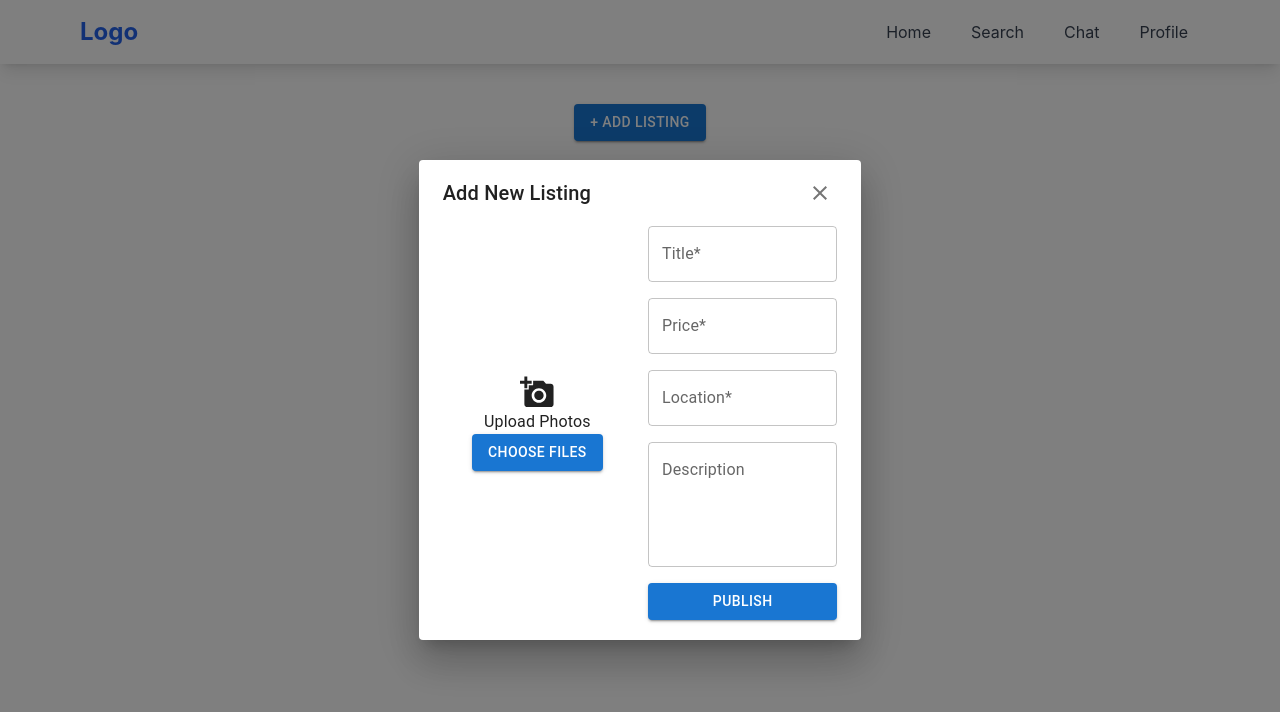
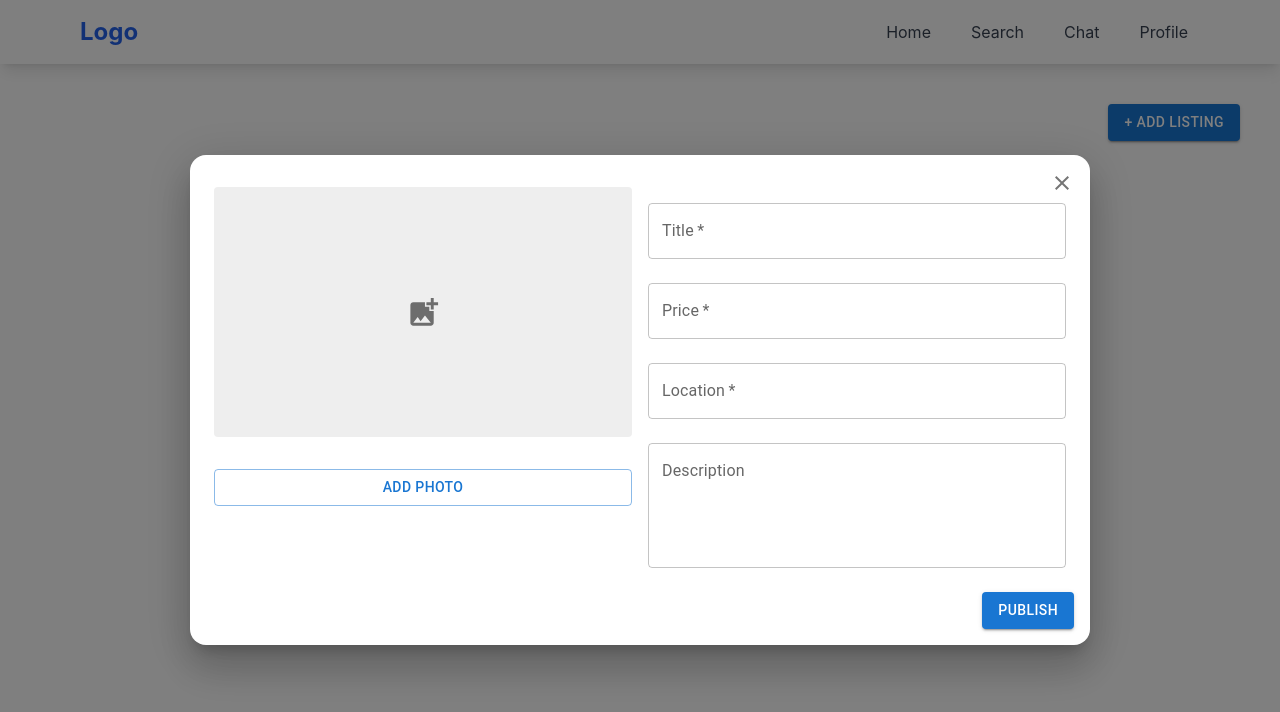
Before and after one commit to UofT-ECE444-Fall2024/UofT-Marketplace, a React (Create React App) app in the folder frontend/: page /home in a window 1280 px wide. Both pictures are taken after a click on the button "+ ADD LISTING". Shown: the top 712 px of the page. Built offline with nearby package versions, Linux system fonts and the light colour scheme; a web font is replaced by a local one.

Commit message:
Added unit test for popup, updated add listings popup functionality. Cleaned up code.

```diff
--- a/frontend/package.json
+++ b/frontend/package.json
@@ -8,8 +8,6 @@
     "@fontsource/roboto": "^5.1.0",
     "@mui/icons-material": "^6.1.6",
     "@mui/material": "^6.1.5",
-    "@testing-library/jest-dom": "^5.17.0",
-    "@testing-library/react": "^13.4.0",
     "@testing-library/user-event": "^13.5.0",
     "react": "^18.3.1",
     "react-dom": "^18.3.1",
@@ -42,5 +40,9 @@
       "last 1 firefox version",
       "last 1 safari version"
     ]
+  },
+  "devDependencies": {
+    "@testing-library/jest-dom": "^6.6.3",
+    "@testing-library/react": "^16.0.1"
   }
 }
--- a/frontend/src/components/AddListingPopup.jsx
+++ b/frontend/src/components/AddListingPopup.jsx
@@ -1,134 +1,252 @@
 import React, { useState } from 'react';
-import {
-  Dialog,
-  DialogContent,
-  DialogTitle,
-  TextField,
-  Button,
-  Box,
-  Typography,
-  IconButton
-} from '@mui/material';
-import Carousel from 'react-material-ui-carousel';
-import AddAPhotoIcon from '@mui/icons-material/AddAPhoto';
+import { Dialog, DialogContent, DialogActions, TextField, Button, IconButton, Box, Grid, Typography, CircularProgress } from '@mui/material';
+import ArrowBackIosIcon from '@mui/icons-material/ArrowBackIos';
+import ArrowForwardIosIcon from '@mui/icons-material/ArrowForwardIos';
+import AddPhotoAlternateIcon from '@mui/icons-material/AddPhotoAlternate';
 import DeleteIcon from '@mui/icons-material/Delete';
 import CloseIcon from '@mui/icons-material/Close';
 
+
 function AddListingPopup({ open, onClose, onPublish }) {
+  // State variables to manage form and image data
+  const [images, setImages] = useState([]);
+  const [currentImageIndex, setCurrentImageIndex] = useState(0);
   const [title, setTitle] = useState('');
   const [price, setPrice] = useState('');
   const [location, setLocation] = useState('');
   const [description, setDescription] = useState('');
-  const [photos, setPhotos] = useState([]);
+  const [loading, setLoading] = useState(false);
+  const [imageError, setImageError] = useState('');
+  const [publishError, setPublishError] = useState('');
 
-  const handlePhotoUpload = (e) => {
+  // Handle adding new images from file input
+  const handleAddImage = (e) => {
     const files = Array.from(e.target.files);
-    const newPhotos = files.map((file) => URL.createObjectURL(file));
-    setPhotos((prevPhotos) => [...prevPhotos, ...newPhotos]);
+    const validImages = files.filter(file => file.type.startsWith('image/'));
+
+    if (validImages.length + images.length > 5) {
+      setImageError('You can only upload up to 5 images.');
+      return;
+    }
+
+    const newImages = validImages.map(file => URL.createObjectURL(file));
+    setImages(prevImages => [...prevImages, ...newImages]);
+    setCurrentImageIndex(Math.min(currentImageIndex, images.length));
+    setImageError('');
   };
 
-  const handleDeletePhoto = (index) => {
-    setPhotos((prevPhotos) => prevPhotos.filter((_, i) => i !== index));
+  // Handle deleting the currently displayed image
+  const handleDeleteImage = () => {
+    const newImages = images.filter((_, index) => index !== currentImageIndex);
+    setImages(newImages);
+    setCurrentImageIndex(Math.max(0, currentImageIndex - 1));
   };
 
-  const handlePublish = () => {
-    const newListing = {
-      image: photos[0] || '/placeholder_img.jpg',
-      title,
-      location,
-      price: `$${price}`,
+  // Navigate to the previous image in the carousel
+  const handlePreviousImage = () => {
+    setCurrentImageIndex((prevIndex) => (prevIndex - 1 + images.length) % images.length);
   };
 
-    onPublish(newListing);
-    // Reset form
+  // Navigate to the next image in the carousel
+  const handleNextImage = () => {
+    setCurrentImageIndex((prevIndex) => (prevIndex + 1) % images.length);
+  };
+
+  // Handle the publishing of the listing
+  const handlePublish = () => {
+    setPublishError('');
+    // Validate required fields
+    if (!title || !price || !location || images.length === 0) {
+      setPublishError('Please fill in all required fields and add at least one image.');
+      return;
+    }
+
+    // Start loading state
+    setLoading(true);
+    onPublish({
+      image: images[0],
+      title,
+      price: '$' + price,
+      location,
+      description,
+    });
+
+    // Reset the form after publishing
+    setTimeout(() => {
+      setImages([]);
+      setCurrentImageIndex(0);
       setTitle('');
       setPrice('');
       setLocation('');
       setDescription('');
-    setPhotos([]);
+      setLoading(false);
+      onClose();
+    }, 1000); // Optional delay for better UX
   };
 
   return (
-    <Dialog open={open} onClose={onClose} maxWidth="md">
-      <DialogTitle sx={{ display: 'flex', justifyContent: 'space-between', alignItems: 'center' }}>
-        Add New Listing
-        <IconButton onClick={onClose} size="small">
+    <Dialog
+      open={open}
+      onClose={onClose}
+      maxWidth="md"
+      fullWidth
+      PaperProps={{
+        sx: {
+          borderRadius: '16px',
+        },
+      }}
+    >
+      <IconButton
+        onClick={onClose}
+        style={{ position: 'absolute', right: 8, top: 8 }}
+        aria-label="Close"
+      >
         <CloseIcon />
       </IconButton>
-      </DialogTitle>
-      <DialogContent sx={{ display: 'flex', gap: 2 }}>
-        {/* Photo Carousel */}
-        <Box sx={{ flex: 1, display: 'flex', alignItems: 'center', justifyContent: 'center', flexDirection: 'column' }}>
-          {photos.length > 0 ? (
-            <Carousel navButtonsAlwaysVisible indicators={true} sx={{ width: 300, height: 300 }}>
-              {photos.map((photo, index) => (
-                <Box key={index} sx={{ position: 'relative', display: 'flex', justifyContent: 'center' }}>
+      <DialogContent
+        sx={{
+          display: 'flex',
+          flexDirection: 'column',
+          justifyContent: 'center',
+          alignItems: 'center',
+          paddingTop: 4,
+          paddingBottom: 2,
+          minHeight: '400px',
+        }}
+      >
+        <Grid container spacing={2} justifyContent="center">
+          {/* Carousel Section */}
+          <Grid item xs={12} sm={6}>
             <Box
-                    component="img"
-                    src={photo}
-                    alt={`photo-${index}`}
-                    sx={{ width: '100%', height: '100%', objectFit: 'contain' }}
+              position="relative"
+              width="100%"
+              height={250}
+              bgcolor="grey.200"
+              display="flex"
+              justifyContent="center"
+              alignItems="center"
+              borderRadius={1}
+              sx={{ marginBottom: 2 }}
+            >
+              {images.length > 0 ? (
+                <img
+                  src={images[currentImageIndex]}
+                  alt="Listing"
+                  style={{ width: '100%', height: '100%', objectFit: 'cover', borderRadius: 8 }}
                 />
+              ) : (
+                <AddPhotoAlternateIcon fontSize="large" color="action" /> // Placeholder icon
+              )}
+              {/* Navigation buttons for carousel */}
+              {images.length > 1 && (
+                <>
                   <IconButton
-                    sx={{ position: 'absolute', top: 8, right: 8, color: 'white', backgroundColor: 'rgba(0,0,0,0.5)' }}
-                    onClick={() => handleDeletePhoto(index)}
+                    onClick={handlePreviousImage}
+                    style={{ position: 'absolute', left: 8, top: '50%' }}
+                  >
+                    <ArrowBackIosIcon />
+                  </IconButton>
+                  <IconButton
+                    onClick={handleNextImage}
+                    style={{ position: 'absolute', right: 8, top: '50%' }}
+                  >
+                    <ArrowForwardIosIcon />
+                  </IconButton>
+                </>
+              )}
+              {images.length > 0 && (
+                <IconButton
+                  onClick={handleDeleteImage}
+                  style={{ position: 'absolute', top: 8, right: 8 }}
                 >
                   <DeleteIcon />
                 </IconButton>
-                </Box>
-              ))}
-            </Carousel>
-          ) : (
-            <Box sx={{ display: 'flex', flexDirection: 'column', alignItems: 'center' }}>
-              <AddAPhotoIcon fontSize="large" />
-              <Typography>Upload Photos</Typography>
-              <Button variant="contained" component="label">
-                Choose Files
-                <input type="file" multiple hidden onChange={handlePhotoUpload} />
-              </Button>
-            </Box>
               )}
             </Box>
 
-        {/* Listing Form */}
-        <Box sx={{ flex: 1, display: 'flex', flexDirection: 'column', gap: 2 }}>
+            {/* Image indicators */}
+            <Box display="flex" justifyContent="center" mt={1}>
+              {images.map((_, index) => (
+                <Box
+                  key={index}
+                  width={8}
+                  height={8}
+                  bgcolor={index === currentImageIndex ? 'primary.main' : 'grey.400'}
+                  borderRadius="50%"
+                  mx={0.5}
+                />
+              ))}
+            </Box>
+
+            {/* Button to add more photos */}
+            <Button
+              variant="outlined"
+              component="label"
+              fullWidth
+              sx={{ mt: 2 }}
+              disabled={images.length >= 5}
+            >
+              Add Photo
+              <input type="file" hidden multiple onChange={handleAddImage} />
+            </Button>
+
+            {imageError && (
+              <Typography color="error" variant="body2" sx={{ mt: 1 }}>
+                {imageError}
+              </Typography>
+            )}
+          </Grid>
+
+          {/* Form Section */}
+          <Grid item xs={12} sm={6}>
             <TextField
-            label="Title*"
-            variant="outlined"
+              label="Title"
+              required
+              fullWidth
+              margin="normal"
               value={title}
               onChange={(e) => setTitle(e.target.value)}
-            fullWidth
             />
             <TextField
-            label="Price*"
-            variant="outlined"
+              label="Price"
+              required
+              fullWidth
+              margin="normal"
               type="number"
               value={price}
               onChange={(e) => setPrice(e.target.value)}
-            fullWidth
-            inputProps={{ min: "0", step: "0.01" }}
             />
             <TextField
-            label="Location*"
-            variant="outlined"
+              label="Location"
+              required
+              fullWidth
+              margin="normal"
               value={location}
               onChange={(e) => setLocation(e.target.value)}
-            fullWidth
             />
             <TextField
               label="Description"
-            variant="outlined"
               multiline
               rows={4}
+              fullWidth
+              margin="normal"
               value={description}
               onChange={(e) => setDescription(e.target.value)}
-            fullWidth
             />
-          <Button variant="contained" color="primary" onClick={handlePublish}>
-            Publish
+
+            {publishError && (
+              <Typography color="error" variant="body2" sx={{ mt: 1 }}>
+                {publishError}
+              </Typography>
+            )}
+          </Grid>
+        </Grid>
+      </DialogContent>
+      <DialogActions sx={{ padding: '0 16px 16px 16px' }}>
+        <Button onClick={handlePublish} variant="contained" color="primary" disabled={loading}>
+          {loading ? <CircularProgress size={24} /> : 'Publish'}
         </Button>
-        </Box>
-      </DialogContent>
+      </DialogActions>
     </Dialog>
   );
 }
--- a/frontend/src/components/ListingCard.jsx
+++ b/frontend/src/components/ListingCard.jsx
@@ -1,5 +1,5 @@
 import React, { useState } from 'react';
-import { Card, CardContent, CardMedia, Typography, IconButton, Box } from '@mui/material';
+import { Card, CardContent, Typography, IconButton, Box } from '@mui/material';
 import FavoriteBorderIcon from '@mui/icons-material/FavoriteBorder';
 import FavoriteIcon from '@mui/icons-material/Favorite';
 
@@ -13,13 +13,26 @@ function ListingCard({ image, title, location, price }) {
   return (
     <Card sx={{ boxShadow: 2, borderRadius: 5, m: 2, overflow: 'hidden' }}>
       {/* Wrapping the image in a Box with padding to create a border effect */}
-      <Box sx={{ padding: 2, backgroundColor: '#ffffff', borderRadius: 2 }}>
-        <CardMedia
-          component="img"
-          height="140"
-          image={image}
+      <Box
+        sx={{
+          position: 'relative',
+          width: '100%',
+          paddingTop: '100%',
+          overflow: 'hidden',
+          backgroundColor: '#ffffff',
+        }}
+      >
+        <img
+          src={image}
           alt={title}
-          sx={{ borderRadius: 2 }}
+          style={{
+            position: 'absolute',
+            top: 0,
+            left: 0,
+            width: '100%',
+            height: '100%',
+            objectFit: 'cover',
+          }}
         />
       </Box>
       <CardContent sx={{ textAlign: 'left' }}>
--- a/frontend/src/pages/ListingsPage.jsx
+++ b/frontend/src/pages/ListingsPage.jsx
@@ -4,7 +4,7 @@ import ListingCard from '../components/ListingCard';
 import AddListingPopup from '../components/AddListingPopup';
 
 function ListingsGrid() {
-  const [listings, setListings] = useState([]); // Start with an empty array
+  const [listings, setListings] = useState([]);
 
   const [openPopup, setOpenPopup] = useState(false);
 
@@ -23,12 +23,17 @@ function ListingsGrid() {
 
   return (
     <Box sx={{ padding: 5 }}>
-      <Button variant="contained" color="primary" onClick={handleOpenPopup} sx={{ marginBottom: 3 }}>
-        + Add Listing
-      </Button>
+      <Grid container justifyContent="flex-end" sx={{ marginBottom: 3 }}>
+        <Grid item>
+          <Button variant="contained" color="primary" onClick={handleOpenPopup}>
+            + Add Listing
+          </Button>
+        </Grid>
+      </Grid>
 
       <Grid container spacing={5} sx={{ flexGrow: 1 }}>
-        {listings.length > 0 ? ( // Check if there are listings to display
+        {/* Check if there are listings to display */}
+        {listings.length > 0 ? (
           listings.map((listing, index) => (
             <Grid item key={index} xs={12} sm={6} md={4} lg={3}>
               <ListingCard
```
Also changed, not shown: 2 other files (tests, documents, lock files or other folders). Lines whose indentation alone changed are shown as unchanged.
